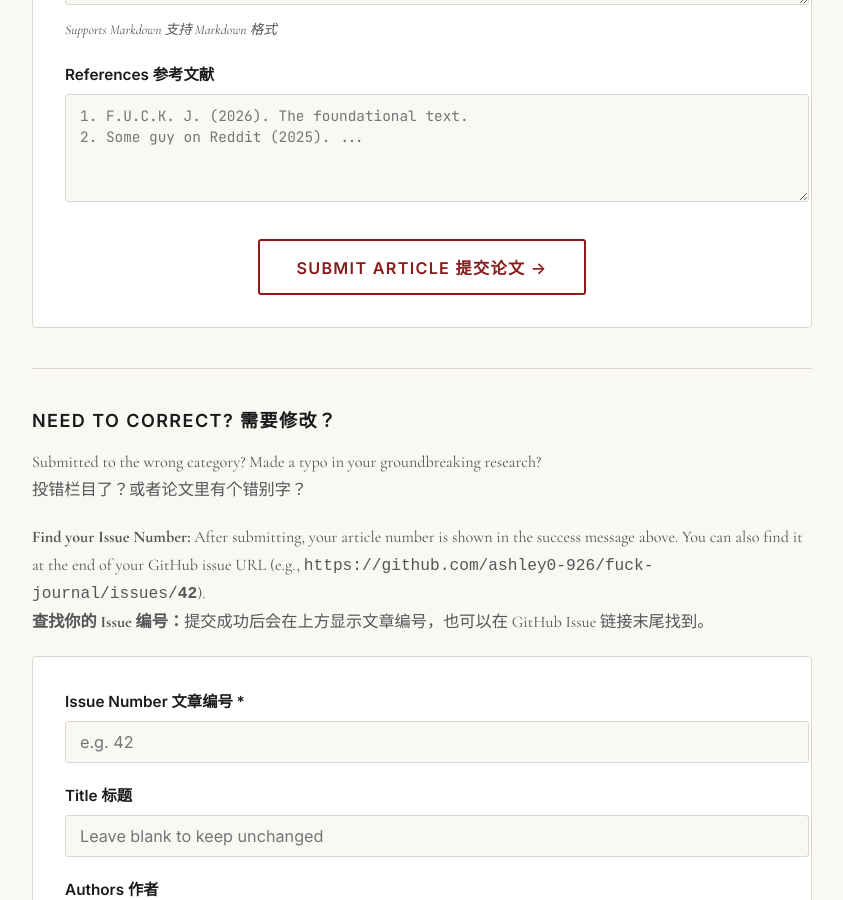
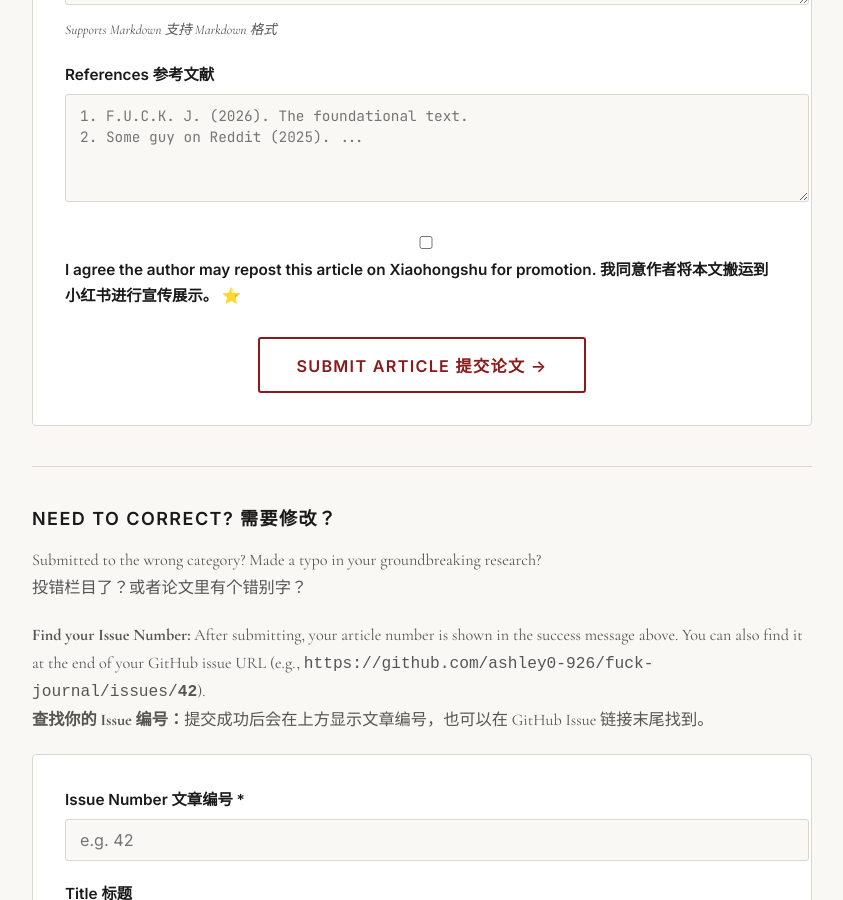
Before and after one commit to ashley0-926/fuck-journal, a Jekyll site: the page built from submit.md, in a window 1280 px wide and 900 px high, scrolled down 1440 px. Shown: the whole window, without its empty margins (218-1061 px from the left). Built offline with Jekyll 4.4.1, drawn with Linux system fonts in a browser that asks for light colours.

Commit message:
Add share consent checkbox + star banner on article page

```diff
--- a/submit.md
+++ b/submit.md
@@ -54,6 +54,13 @@ title: Submit Article 投稿
         <label for="form-references">References 参考文献</label>
         <textarea id="form-references" name="references" rows="4"
           placeholder="1. F.U.C.K. J. (2026). The foundational text.&#10;2. Some guy on Reddit (2025). ..."></textarea>
+      </div>
+
+      <div class="form-group form-checkbox">
+        <label class="checkbox-label">
+          <input type="checkbox" id="form-share-consent" name="shareConsent">
+          <span class="checkbox-text">I agree the author may repost this article on Xiaohongshu for promotion. 我同意作者将本文搬运到小红书进行宣传展示。 <span class="consent-star">⭐</span></span>
+        </label>
       </div>
 
       <div class="form-submit-row">
```
Also changed, not shown: other parts of submit.md (+2 -1 lines).
